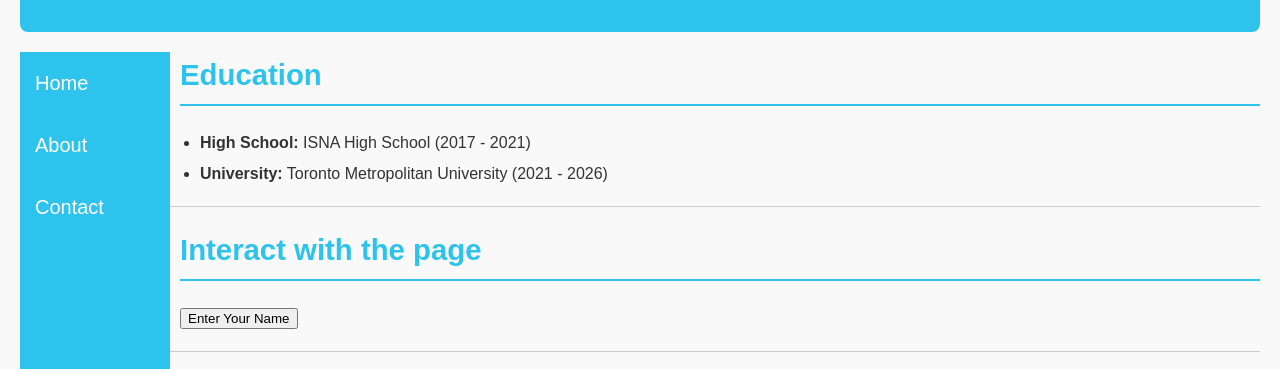
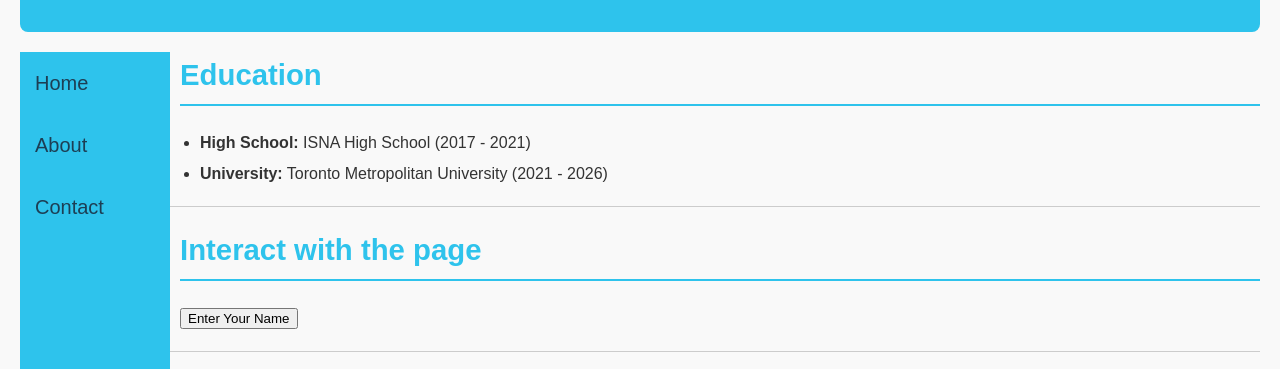
Before and after one commit to dbtmu123/dbtmu123.github.io, a plain HTML site: page lab5/index.html in a window 1280 px wide. Shown: the part 118-487 px from the top of the page. Drawn offline with Linux system fonts and the light colour scheme; files whose address does not match are found by name.

Commit message:
lab5 changes

```diff
--- a/lab5/index.html
+++ b/lab5/index.html
@@ -11,9 +11,9 @@
     </header>
 
     <nav>
-        <a href="index.html">Home</a>
-        <a href="about.html">About</a>
-        <a href="contact.html">Contact</a>
+        <a href="index.html" onmouseover="hoverNav(this)" onmouseout="unhoverNav(this)">Home</a>
+        <a href="about.html" onmouseover="hoverNav(this)" onmouseout="unhoverNav(this)">About</a>
+        <a href="contact.html" onmouseover="hoverNav(this)" onmouseout="unhoverNav(this)">Contact</a>
     </nav>
 
     <section style="margin-left: 160px;">
--- a/lab5/style.css
+++ b/lab5/style.css
@@ -111,7 +111,7 @@ nav a {
     padding: 15px;
     display: block;
     font-size: 20px;
-    color: #ffffff;
+    color: #1d3e54;
     text-decoration: none;
 }
 
```
